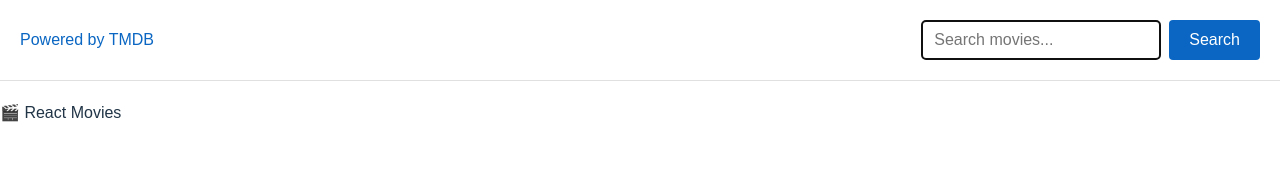
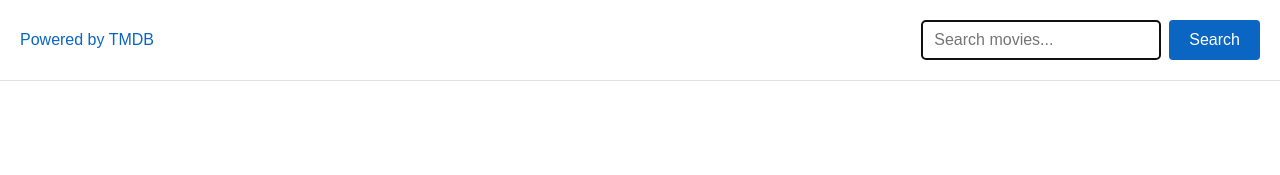
Before and after one commit to NadiiaUa23/03-react-movies, a React (Vite) app: page / in a window 1280 px wide. Shown: the top 175 px of the page. Built offline with nearby package versions, Linux system fonts and the light colour scheme.

Commit message:
listener which displays the entered text in the console

```diff
--- a/src/App/App.tsx
+++ b/src/App/App.tsx
@@ -1,17 +1,14 @@
+import "./App.module.css";
 import SearchBar from "../SearchBar/SearchBar";
-import React, { useEffect } from "react";
-import { fetchMovies } from "../services/movieService";
-import type { Movie } from "../types/movie";
-import type { MoviesHttpResponse } from "../types/movie";
-import axios from "axios";
-
-import "./App.module.css";
 
 export default function App() {
+  const handleSearch = async (query: string) => {
+    console.log(query);
+  };
+
   return (
     <>
-      <SearchBar />
-      <div>🎬 React Movies</div>
+      <SearchBar onSubmit={handleSearch} />
     </>
   );
 }
--- a/src/index.css
+++ b/src/index.css
@@ -3,9 +3,7 @@
   line-height: 1.5;
   font-weight: 400;
 
-  color-scheme: light dark;
-  color: rgba(255, 255, 255, 0.87);
-  background-color: #242424;
+
 
   font-synthesis: none;
   text-rendering: optimizeLegibility;
@@ -27,39 +25,3 @@ h1 {
   font-size: 3.2em;
   line-height: 1.1;
 }
-
-button {
-  border-radius: 8px;
-  border: 1px solid transparent;
-  padding: 0.6em 1.2em;
-  font-size: 1em;
-  font-weight: 500;
-  font-family: inherit;
-  background-color: #1a1a1a;
-  cursor: pointer;
-  transition: border-color 0.25s;
-}
-
-button:hover {
-  border-color: #646cff;
-}
-
-button:focus,
-button:focus-visible {
-  outline: 4px auto -webkit-focus-ring-color;
-}
-
-@media (prefers-color-scheme: light) {
-  :root {
-    color: #213547;
-    background-color: #ffffff;
-  }
-
-  a:hover {
-    color: #747bff;
-  }
-
-  button {
-    background-color: #f9f9f9;
-  }
-}
```
